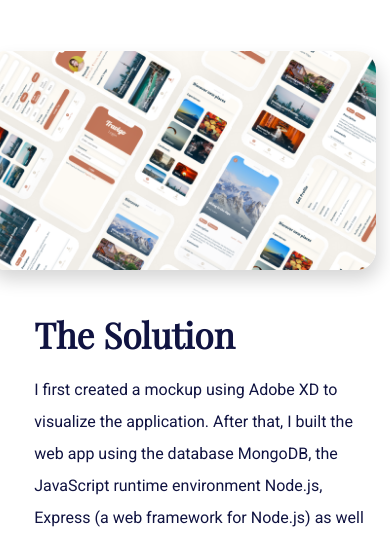
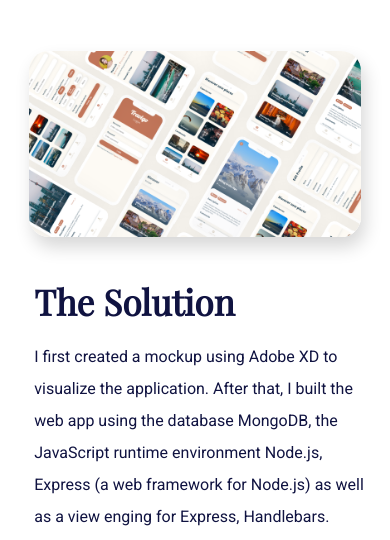
Before and after one commit to mariaaldis/mariaaldis-portfolio, a plain HTML site: page travel-app.html in a window 390 px wide. Shown: the part 955-1495 px from the top of the page. Drawn offline with nearby package versions, Linux system fonts and the light colour scheme.

Commit message:
fixed the header and projects image width

```diff
--- a/style.css
+++ b/style.css
@@ -187,6 +187,7 @@
     animation-delay: 0.45s;
   }
   .header-container{
+    width: 95%;
     position: fixed;
     top: 2vh;
     left: 0;
@@ -673,10 +674,6 @@
     }
 
     /* INDIVIDUAL PROJECTS PAGE */
-    .pic.full-width{
-      width: 100vw !important;
-      margin-left: -9%;
-    }
     .jamt-bg-color.box-shadow, .apel-bg-color.box-shadow,
     .kiro-bg-color.box-shadow, .travel-bg-color.box-shadow{
       box-shadow: none;
@@ -712,10 +709,6 @@
     .intro {
       height: 80vh;
       width: 80%;
-    }
-    .pic.full-width {
-      margin-left: -13%;
-      margin-right: -13%;
     }
   }
 
```
